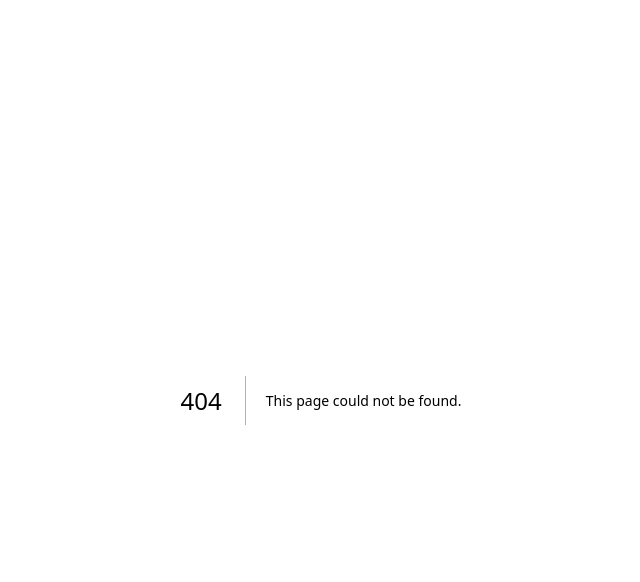
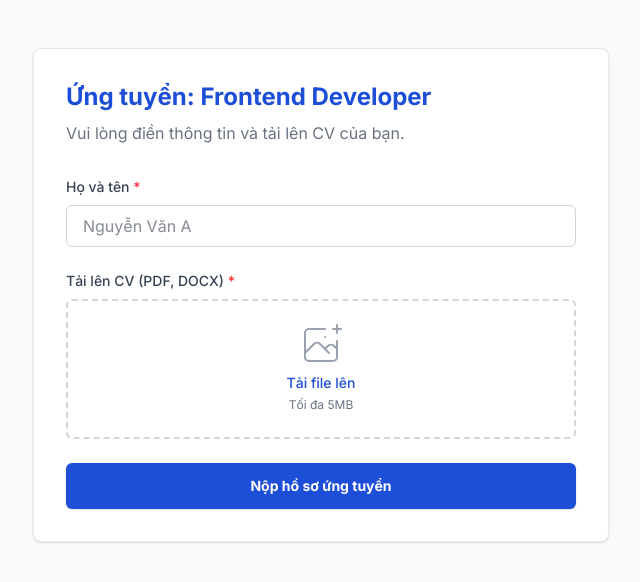
Before and after one commit to quynhnguyen05/Smart-Recruitment-ATS, a Next.js app in the folder frontend/: page /apply in a window 1280 px wide. Before the commit this address had no page. Shown: the top 582 px of the page, without its empty margins (319-959 px from the left). Built offline with nearby package versions, Linux system fonts and the light colour scheme.

Commit message:
feat: Dựng UI Form Nộp CV (US-ATS-02) và Tạo Job (US-ATS-01) kèm Validation

```diff
--- /dev/null
+++ b/frontend/app/apply/page.tsx
@@ -0,0 +1,119 @@
+"use client";
+import React, { useState, useRef } from "react";
+
+export default function ApplyJobPage() {
+  const [file, setFile] = useState<File | null>(null);
+  const [isSubmitting, setIsSubmitting] = useState(false);
+  const [error, setError] = useState("");
+  const fileInputRef = useRef<HTMLInputElement>(null);
+
+  const handleFileChange = (e: React.ChangeEvent<HTMLInputElement>) => {
+    const selectedFile = e.target.files?.[0];
+    setError("");
+
+    if (selectedFile) {
+      // Validate NFR: Chỉ nhận PDF/DOCX
+      if (selectedFile.type !== "application/pdf" &&
+          !selectedFile.type.includes("wordprocessingml")) {
+        setError("Chỉ hỗ trợ định dạng PDF hoặc DOCX.");
+        setFile(null);
+        return;
+      }
+      // Giới hạn 5MB
+      if (selectedFile.size > 5 * 1024 * 1024) {
+        setError("Dung lượng file không được vượt quá 5MB.");
+        setFile(null);
+        return;
+      }
+      setFile(selectedFile);
+    }
+  };
+
+  const handleSubmit = async (e: React.FormEvent) => {
+    e.preventDefault();
+    if (!file) {
+      setError("Vui lòng đính kèm CV của bạn.");
+      return;
+    }
+
+    setIsSubmitting(true);
+
+    // Giả lập gọi API Backend mất 3s để người dùng thấy thanh Loading
+    setTimeout(() => {
+      setIsSubmitting(false);
+      alert("Nộp CV thành công! AI đang tiến hành trích xuất dữ liệu.");
+      setFile(null);
+      if (fileInputRef.current) fileInputRef.current.value = "";
+    }, 3000);
+  };
+
+  return (
+    <div className="min-h-screen bg-gray-50 py-12 px-4 sm:px-6 lg:px-8">
+      <div className="max-w-xl mx-auto bg-white rounded-lg shadow-sm border border-gray-200 p-8">
+        <h2 className="text-2xl font-bold text-[#1D4ED8] mb-2">Ứng tuyển: Frontend Developer</h2>
+        <p className="text-gray-500 mb-8">Vui lòng điền thông tin và tải lên CV của bạn.</p>
+
+        {error && (
+          <div className="mb-6 p-4 bg-red-50 text-[#DC2626] rounded-md border border-red-200 text-sm">
+            {error}
+          </div>
+        )}
+
+        <form onSubmit={handleSubmit} className="space-y-6">
+          <div>
+            <label className="block text-sm font-medium text-gray-700 mb-2">
+              Họ và tên <span className="text-red-500">*</span>
+            </label>
+            <input
+              type="text"
+              required
+              className="w-full px-4 py-2 border border-gray-300 rounded-md focus:ring-[#1D4ED8] focus:border-[#1D4ED8]"
+              placeholder="Nguyễn Văn A"
+            />
+          </div>
+
+          <div>
+            <label className="block text-sm font-medium text-gray-700 mb-2">
+              Tải lên CV (PDF, DOCX) <span className="text-red-500">*</span>
+            </label>
+            <div className="mt-1 flex justify-center px-6 pt-5 pb-6 border-2 border-gray-300 border-dashed rounded-md">
+              <div className="space-y-1 text-center">
+                <svg className="mx-auto h-12 w-12 text-gray-400" stroke="currentColor" fill="none" viewBox="0 0 48 48">
+                  <path d="M28 8H12a4 4 0 00-4 4v20m32-12v8m0 0v8a4 4 0 01-4 4H12a4 4 0 01-4-4v-4m32-4l-3.172-3.172a4 4 0 00-5.656 0L28 28M8 32l9.172-9.172a4 4 0 015.656 0L28 28m0 0l4 4m4-24h8m-4-4v8m-12 4h.02" strokeWidth="2" strokeLinecap="round" strokeLinejoin="round" />
+                </svg>
+                <div className="flex text-sm text-gray-600 justify-center">
+                  <label className="relative cursor-pointer bg-white rounded-md font-medium text-[#1D4ED8] hover:text-blue-800 focus-within:outline-none focus-within:ring-2 focus-within:ring-offset-2 focus-within:ring-[#1D4ED8]">
+                    <span>Tải file lên</span>
+                    <input ref={fileInputRef} type="file" className="sr-only" onChange={handleFileChange} accept=".pdf,.doc,.docx" />
+                  </label>
+                </div>
+                <p className="text-xs text-gray-500">Tối đa 5MB</p>
+              </div>
+            </div>
+            {file && (
+              <p className="mt-2 text-sm text-[#059669] font-medium">Đã chọn: {file.name}</p>
+            )}
+          </div>
+
+          <button
+            type="submit"
+            disabled={isSubmitting}
+            className="w-full flex justify-center py-3 px-4 border border-transparent rounded-md shadow-sm text-sm font-bold text-white bg-[#1D4ED8] hover:bg-blue-800 focus:outline-none focus:ring-2 focus:ring-offset-2 focus:ring-[#1D4ED8] disabled:bg-gray-400"
+          >
+            {isSubmitting ? (
+              <span className="flex items-center">
+                <svg className="animate-spin -ml-1 mr-3 h-5 w-5 text-white" xmlns="http://www.w3.org/2000/svg" fill="none" viewBox="0 0 24 24">
+                  <circle className="opacity-25" cx="12" cy="12" r="10" stroke="currentColor" strokeWidth="4"></circle>
+                  <path className="opacity-75" fill="currentColor" d="M4 12a8 8 0 018-8V0C5.373 0 0 5.373 0 12h4zm2 5.291A7.962 7.962 0 014 12H0c0 3.042 1.135 5.824 3 7.938l3-2.647z"></path>
+                </svg>
+                Hệ thống AI đang phân tích CV...
+              </span>
+            ) : (
+              "Nộp hồ sơ ứng tuyển"
+            )}
+          </button>
+        </form>
+      </div>
+    </div>
+  );
+}
--- /dev/null
+++ b/frontend/app/create-job/page.tsx
@@ -0,0 +1,56 @@
+"use client";
+import React, { useState } from "react";
+import { useRouter } from "next/navigation";
+
+export default function CreateJobPage() {
+  const router = useRouter();
+  const [formData, setFormData] = useState({ title: "", department: "", location: "", description: "" });
+  const [error, setError] = useState("");
+
+  const handleSubmit = (e: React.FormEvent) => {
+    e.preventDefault();
+    if (!formData.title || !formData.description) {
+      setError("Tiêu đề và Mô tả công việc không được để trống.");
+      return;
+    }
+
+    alert("Đã tạo Job Posting thành công (Trạng thái: DRAFT)");
+    router.push("/dashboard");
+  };
+
+  return (
+    <div className="p-8 max-w-4xl mx-auto bg-surface-50 min-h-screen">
+      <h1 className="text-3xl font-bold text-gray-900 mb-6">Tạo tin tuyển dụng mới</h1>
+
+      <form onSubmit={handleSubmit} className="bg-white p-6 rounded-md shadow-sm border border-gray-200 space-y-6">
+        {error && <div className="p-3 bg-red-50 text-[#DC2626] rounded-md text-sm border border-red-200">{error}</div>}
+
+        <div className="grid grid-cols-2 gap-6">
+          <div>
+            <label className="block text-sm font-medium text-gray-700 mb-2">Tiêu đề công việc <span className="text-red-500">*</span></label>
+            <input type="text" value={formData.title} onChange={e => setFormData({...formData, title: e.target.value})} className="w-full px-4 py-2 border border-gray-300 rounded-md focus:ring-[#1D4ED8] focus:border-[#1D4ED8]" placeholder="VD: Senior React Developer" />
+          </div>
+          <div>
+            <label className="block text-sm font-medium text-gray-700 mb-2">Phòng ban</label>
+            <select value={formData.department} onChange={e => setFormData({...formData, department: e.target.value})} className="w-full px-4 py-2 border border-gray-300 rounded-md focus:ring-[#1D4ED8] focus:border-[#1D4ED8]">
+              <option value="">Chọn phòng ban...</option>
+              <option value="Engineering">Engineering</option>
+              <option value="Product">Product</option>
+              <option value="Design">Design</option>
+            </select>
+          </div>
+        </div>
+
+        <div>
+          <label className="block text-sm font-medium text-gray-700 mb-2">Mô tả và Yêu cầu (JD) <span className="text-red-500">*</span></label>
+          <textarea rows={6} value={formData.description} onChange={e => setFormData({...formData, description: e.target.value})} className="w-full px-4 py-2 border border-gray-300 rounded-md focus:ring-[#1D4ED8] focus:border-[#1D4ED8]" placeholder="Nhập mô tả chi tiết công việc để hệ thống AI lấy làm cơ sở so sánh Match Score..." />
+        </div>
+
+        <div className="flex justify-end gap-4 border-t border-gray-100 pt-6">
+          <button type="button" onClick={() => router.push("/dashboard")} className="px-6 py-2 border border-gray-300 text-gray-700 rounded-md hover:bg-gray-50 font-medium">Hủy bỏ</button>
+          <button type="submit" className="px-6 py-2 bg-[#1D4ED8] text-white font-bold rounded-md hover:bg-blue-800">Lưu bản nháp (DRAFT)</button>
+        </div>
+      </form>
+    </div>
+  );
+}
```
Also changed, not shown: 2 other files (tests, documents, lock files or other folders).
